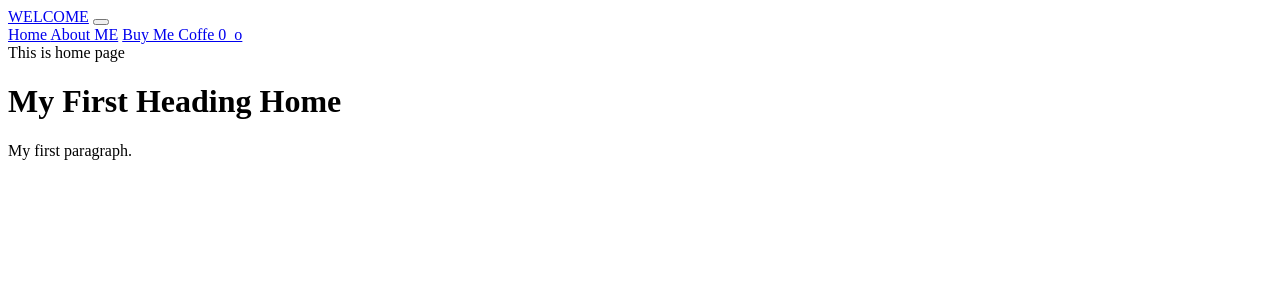
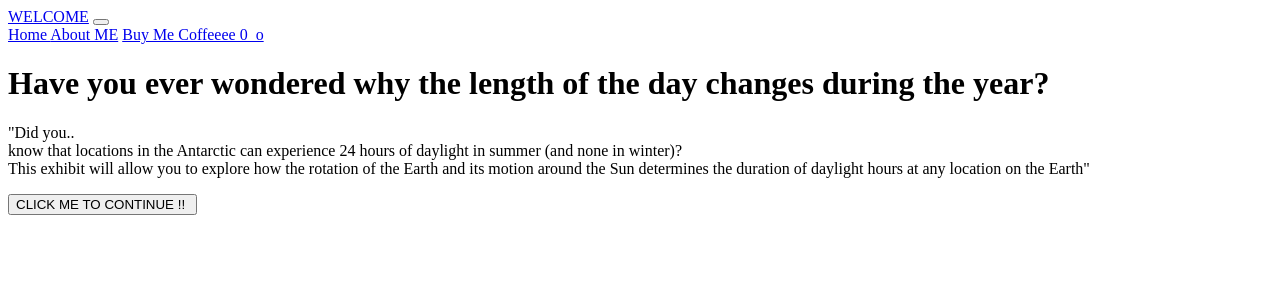
Before and after one commit to Kool-Cool/ExploringDayLengths, a Django app: page / in a window 1280 px wide. Shown: the top 300 px of the page. Run offline with Django 4.2, Linux system fonts and the light colour scheme.

Commit message:
Some Modification in Templates
added click to continue button as form

```diff
--- a/app/urls.py
+++ b/app/urls.py
@@ -11,5 +11,7 @@ urlpatterns = [
     # path("",views.home_view)
     path("",views.home_view_temp),
     path("about" , views.about_view_temp),
+    path("coffee" ,views.coffee_view_temp) ,
+
 
 ]
--- a/app/views.py
+++ b/app/views.py
@@ -17,3 +17,6 @@ def home_view_temp(request):
 
 def about_view_temp(request):
     return render(request ,"about.html")
+
+def coffee_view_temp(request):
+    return render(request , "coffee.html")
--- a/templates/base.html
+++ b/templates/base.html
@@ -5,7 +5,7 @@
 
     <head>
 
-        <nav class="navbar fixed-top navbar-expand-lg ">
+        <nav class="navbar d-flex justify-content-between fixed-top navbar-expand-lg navbar-light bg-light p-2 ">
             <a class="navbar-brand" href="/""">WELCOME</a>
             <button class="navbar-toggler" type="button" data-toggle="collapse" data-target="#navbarNavAltMarkup" aria-controls="navbarNavAltMarkup" aria-expanded="false" aria-label="Toggle navigation">
               <span class="navbar-toggler-icon"></span>
@@ -14,7 +14,7 @@
               <div class="navbar-nav">
                 <a class="nav-item nav-link active" href="/""">Home </a>
                 <a class="nav-item nav-link" href="about">About ME</a>
-                <a class="nav-item nav-link" href="#">Buy Me Coffe 0_o</a>
+                <a class="nav-item nav-link" href="coffee">Buy Me Coffeeee 0_o</a>
 
               </div>
             </div>
--- a/templates/home.html
+++ b/templates/home.html
@@ -5,14 +5,28 @@
 {% block body %}
 
 
-This is home page
+
 
 <!DOCTYPE html>
 <html>
 <body>
 
-<h1>My First Heading Home</h1>
-<p>My first paragraph.</p>
+<h1>Have you ever wondered why the length of the day changes during the year? </h1>
+
+<p>"Did you..<br>
+
+
+    know that locations in the Antarctic can experience 24 hours of daylight in summer (and
+    none in winter)?<br>
+
+    This exhibit will allow you to explore how the rotation of the Earth and
+    its motion around the Sun determines the duration of daylight hours at any location on
+    the Earth"</p>
+
+<form action = "/p2"  method = "get">
+    <input type="submit" value = "CLICK ME TO CONTINUE !! "> </input>
+</form>
+
 
 </body>
 </html>
```
Also changed, not shown: templates/coffee.html (added, +25 -0 lines), db.sqlite3, static/8e945f46-42f4-4207-a07d-2dbc1848f323.jfif (added).
